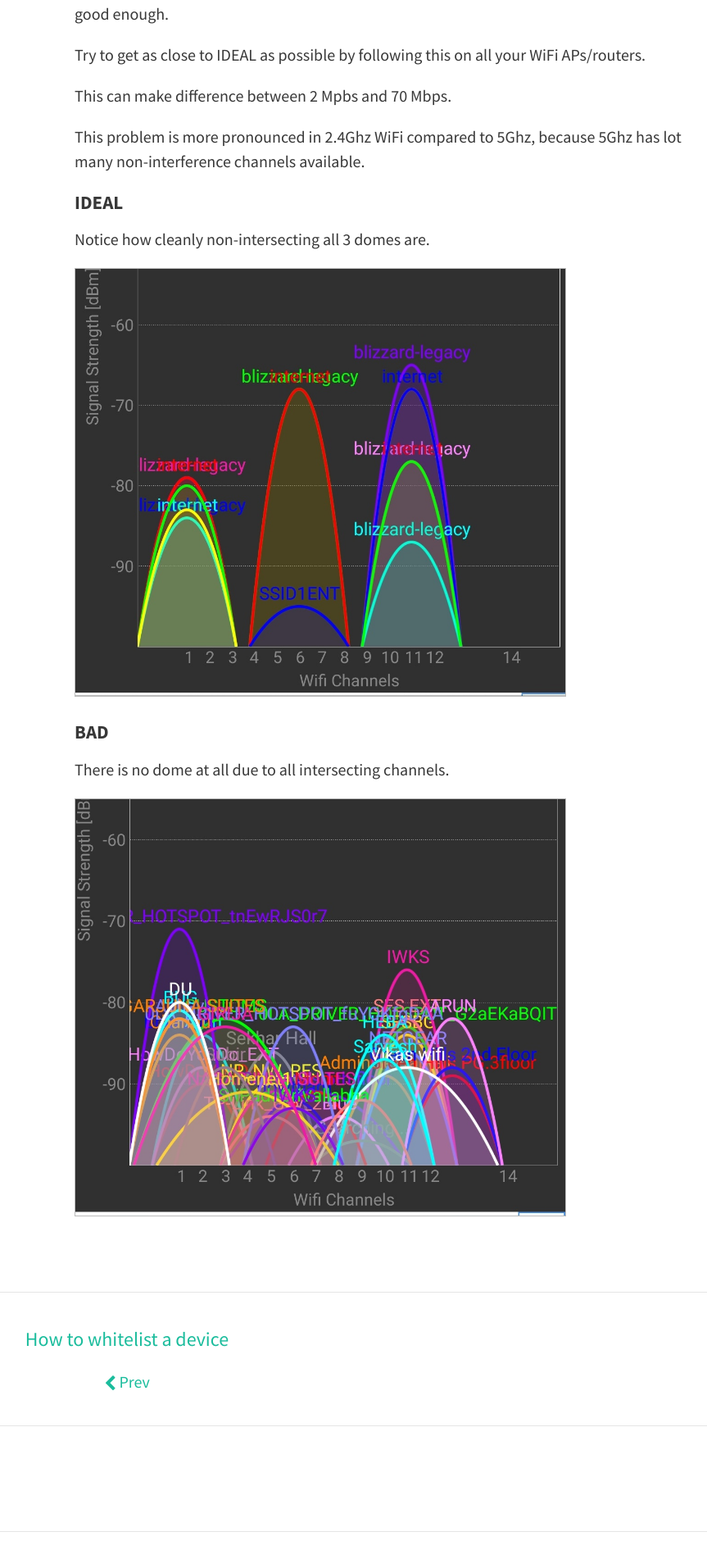
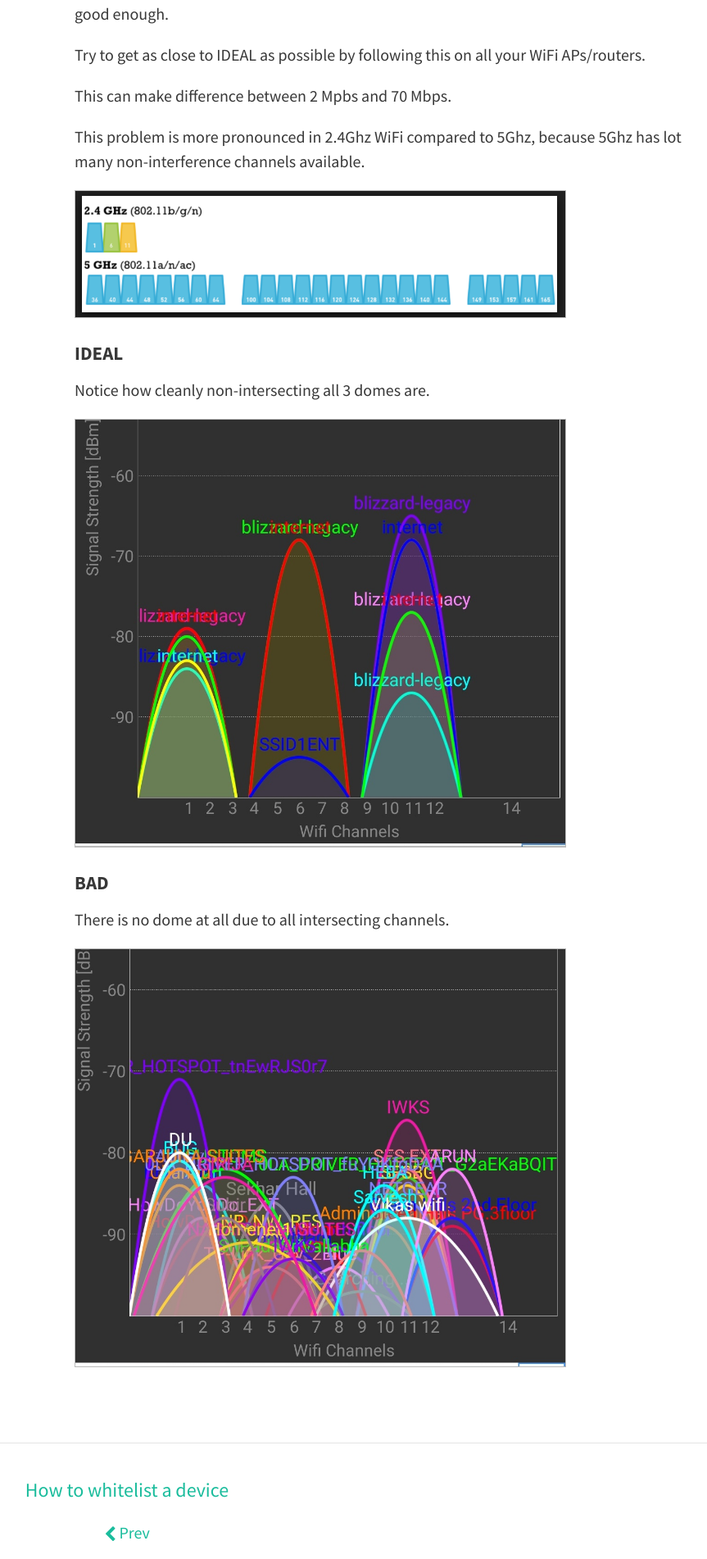
Before and after one commit to aura-website/aura-website.github.io, a Jekyll site: the page built from _posts/2019-01-06-most-speed-wifi.md, in a window 1280 px wide. Shown: the part 1415-3317 px from the top of the page at 82% size, without its empty margins (165-1028 px from the left). Built offline with Jekyll 4.4.1, drawn with Linux system fonts in a browser that asks for light colours; nearby versions of some CDN libraries; comment, search, counter and statistics services are not loaded; before the commit the page ends 3284 px from its top, so only the background shows below that.

Commit message:
blog update

```diff
--- a/_posts/2019-01-06-most-speed-wifi.md
+++ b/_posts/2019-01-06-most-speed-wifi.md
@@ -24,6 +24,8 @@ This can make difference between 2 Mpbs and 70 Mbps.
 
 This problem is more pronounced in 2.4Ghz WiFi compared to 5Ghz, because 5Ghz has lot many non-interference channels available.
 
+<img src="/images/setup/5g-vs-2.4g.png" style="width: 600px"><br/>
+
 #### IDEAL ####
 
 Notice how cleanly non-intersecting all 3 domes are.
```
Also changed, not shown: images/setup/5g-vs-2.4g.png (added).
